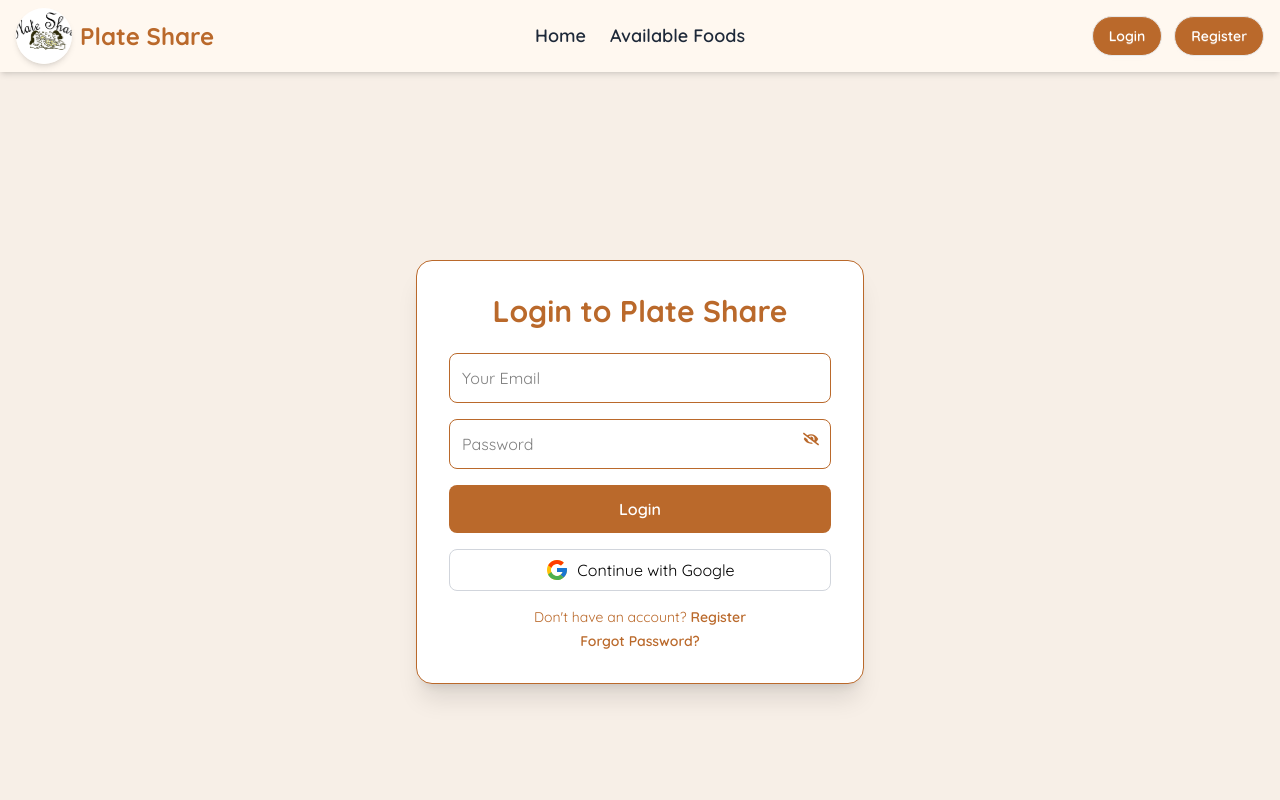
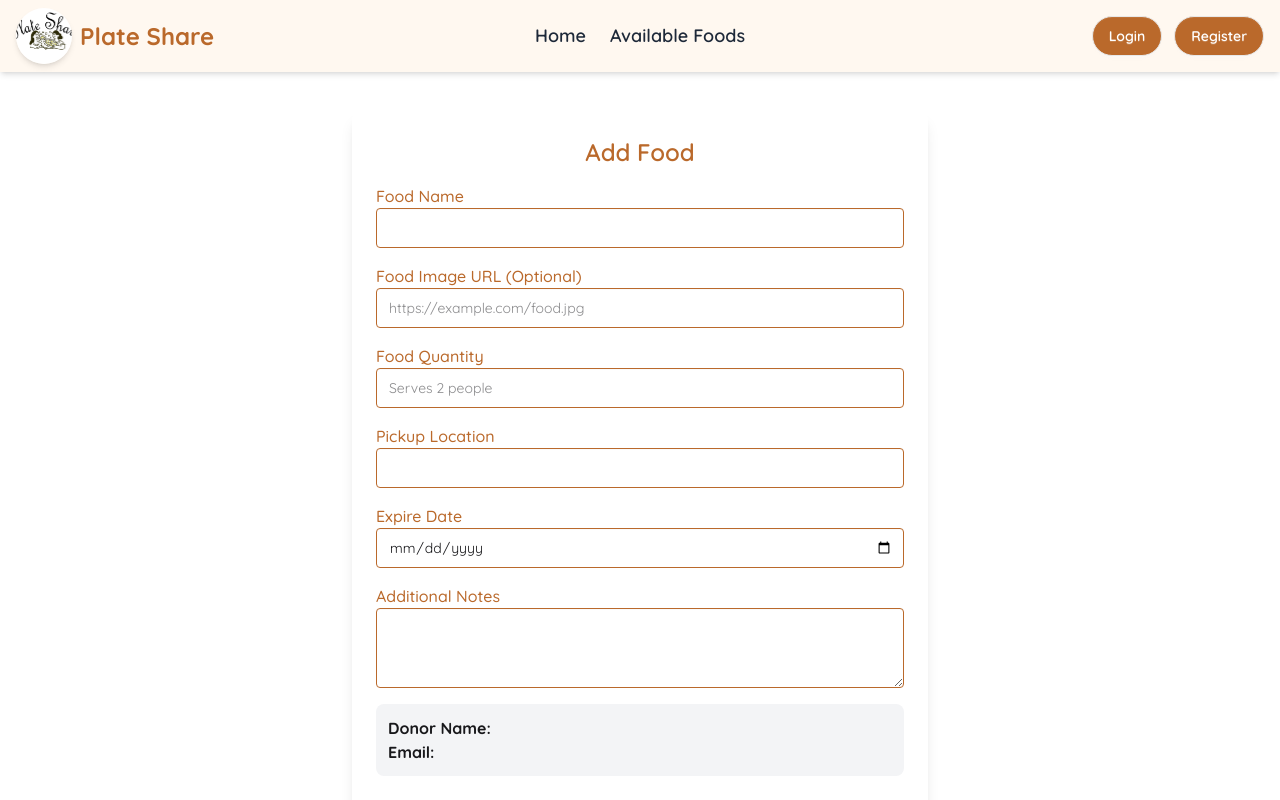
Before and after one commit to Imtius10/PlateShare, a React (Vite) app: page /addfoods in a window 1280 px wide. Before the commit this address led to /login. Shown: the top 800 px of the page. Built offline with nearby package versions, Linux system fonts and the light colour scheme; no server answers.

Commit message:
set Loading

```diff
--- a/package.json
+++ b/package.json
@@ -22,7 +22,9 @@
     "react-hook-form": "^7.68.0",
     "react-hot-toast": "^2.6.0",
     "react-icons": "^5.5.0",
+    "react-loading-indicators": "^1.0.1",
     "react-router": "^7.10.1",
+    "react-spinners": "^0.17.0",
     "react-spring": "^10.0.3",
     "react-toastify": "^11.0.5",
     "sweetalert2": "^11.26.4",
--- a/src/AuthProvider/AuthProvider.jsx
+++ b/src/AuthProvider/AuthProvider.jsx
@@ -20,6 +20,7 @@
     useEffect(() => {
         const unsubscribe = onAuthStateChanged(auth, (currentUser) => {
             setUser(currentUser);
+            setLoading(false);
         });
         return () => unsubscribe();
     }, []);
@@ -35,6 +36,7 @@
     const authData = {
 
         loading,
+        setLoading,
         user,
         setUser,
 
--- a/src/Layout/RootLayout.jsx
+++ b/src/Layout/RootLayout.jsx
@@ -1,9 +1,11 @@
-import React from 'react';
+import React, { useContext } from 'react';
 import Navbar from '../Component/Navbar/Navbar';
 import { Outlet } from 'react-router';
 import Footer from '../Component/Footer/Footer';
+import { AuthContext } from '../AuthProvider/AuthProvider';
 
 const RootLayout = () => {
+
     return (
         <div className=' flex flex-col min-h-screen max-w-8xl mx-auto'>
             <Navbar></Navbar>
--- a/src/Pages/AllFoods/AddFoods.jsx
+++ b/src/Pages/AllFoods/AddFoods.jsx
@@ -1,12 +1,14 @@
-import React, { useContext, useState } from "react";
+import React, { useContext, useState, useEffect } from "react";
 import { useForm } from "react-hook-form";
 import { AuthContext } from "../../AuthProvider/AuthProvider";
 import toast, { Toaster } from "react-hot-toast";
 
 const AddFoods = () => {
     const { user } = useContext(AuthContext);
-    const { register, handleSubmit, reset } = useForm();
+    const { register, handleSubmit, reset, watch } = useForm();
     const [loading, setLoading] = useState(false);
+
+    const imageUrl = watch("foodImageUrl"); // live preview
 
     const onSubmit = async (data) => {
         if (!user) {
@@ -14,28 +16,24 @@
             return;
         }
 
+        if (data.foodImageUrl && !/^https?:\/\/.+\.(jpg|jpeg|png|webp|gif)$/i.test(data.foodImageUrl)) {
+            toast.error("Please enter a valid image URL");
+            return;
+        }
+
         setLoading(true);
 
         try {
-            // Optional image handling
-            const imageUrl =
-                data.foodImage && data.foodImage.length > 0
-                    ? "IMAGE_LINK_WILL_BE_ADDED_LATER" // placeholder
-                    : "";
-
             const foodInfo = {
                 food_name: data.foodName,
-                food_image: imageUrl,
+                food_image: data.foodImageUrl || "",
                 food_quantity: data.foodQuantity,
                 pickup_location: data.pickupLocation,
                 expire_date: data.expireDate,
                 notes: data.notes || "",
-
-                // Auto-filled donor info
                 donator_name: user.displayName,
                 donator_email: user.email,
                 donator_image: user.photoURL || "",
-
                 food_status: "Available",
                 createdAt: new Date(),
             };
@@ -65,67 +63,75 @@
     return (
         <div className="max-w-xl mx-auto p-6 bg-white shadow-lg rounded-lg mt-10">
             <Toaster />
-            <h2 className="text-2xl font-semibold mb-4 text-center">Add Food</h2>
+            <h2 className="text-2xl font-semibold mb-4 text-center" style={{ color: "#ba692b" }}>
+                Add Food
+            </h2>
 
             <form onSubmit={handleSubmit(onSubmit)} className="space-y-4">
-
                 {/* Food Name */}
                 <div>
-                    <label className="font-medium">Food Name</label>
+                    <label className="font-medium" style={{ color: "#ba692b" }}>Food Name</label>
                     <input
                         type="text"
-                        className="input input-bordered w-full"
+                        className="input input-bordered w-full border-[#ba692b]"
                         {...register("foodName", { required: true })}
                     />
                 </div>
 
-                {/* Image Upload (optional) */}
+                {/* Image URL */}
                 <div>
-                    <label className="font-medium">Food Image (Optional)</label>
+                    <label className="font-medium" style={{ color: "#ba692b" }}>Food Image URL (Optional)</label>
                     <input
-                        type="file"
-                        className="file-input file-input-bordered w-full"
-                        {...register("foodImage")}
-                        accept="image/*"
+                        type="url"
+                        className="input input-bordered w-full border-[#ba692b]"
+                        {...register("foodImageUrl")}
+                        placeholder="https://example.com/food.jpg"
                     />
+                    {imageUrl && (
+                        <img
+                            src={imageUrl}
+                            alt="Preview"
+                            className="w-full h-48 object-cover rounded-lg mt-2 border-2 border-[#ba692b]"
+                        />
+                    )}
                 </div>
 
                 {/* Quantity */}
                 <div>
-                    <label className="font-medium">Food Quantity</label>
+                    <label className="font-medium" style={{ color: "#ba692b" }}>Food Quantity</label>
                     <input
                         type="text"
                         placeholder="Serves 2 people"
-                        className="input input-bordered w-full"
+                        className="input input-bordered w-full border-[#ba692b]"
                         {...register("foodQuantity", { required: true })}
                     />
                 </div>
 
                 {/* Pickup Location */}
                 <div>
-                    <label className="font-medium">Pickup Location</label>
+                    <label className="font-medium" style={{ color: "#ba692b" }}>Pickup Location</label>
                     <input
                         type="text"
-                        className="input input-bordered w-full"
+                        className="input input-bordered w-full border-[#ba692b]"
                         {...register("pickupLocation", { required: true })}
                     />
                 </div>
 
                 {/* Expire Date */}
                 <div>
-                    <label className="font-medium">Expire Date</label>
+                    <label className="font-medium" style={{ color: "#ba692b" }}>Expire Date</label>
                     <input
                         type="date"
-                        className="input input-bordered w-full"
+                        className="input input-bordered w-full border-[#ba692b]"
                         {...register("expireDate", { required: true })}
                     />
                 </div>
 
                 {/* Additional Notes */}
                 <div>
-                    <label className="font-medium">Additional Notes</label>
+                    <label className="font-medium" style={{ color: "#ba692b" }}>Additional Notes</label>
                     <textarea
-                        className="textarea textarea-bordered w-full"
+                        className="textarea textarea-bordered w-full border-[#ba692b]"
                         {...register("notes")}
                     ></textarea>
                 </div>
@@ -138,7 +144,8 @@
 
                 <button
                     type="submit"
-                    className="btn btn-success w-full mt-3"
+                    className="w-full mt-3 py-2 rounded-xl font-semibold text-white"
+                    style={{ backgroundColor: "#ba692b" }}
                     disabled={loading}
                 >
                     {loading ? "Adding..." : "Add Food"}
--- a/src/Pages/AllFoods/FoodDetails.jsx
+++ b/src/Pages/AllFoods/FoodDetails.jsx
@@ -3,6 +3,7 @@
 import { AuthContext } from "../../AuthProvider/AuthProvider";
 import FoodRequestsTable from "./FoodRequestsTable";
 import toast, { Toaster } from "react-hot-toast";
+import { Commet } from "react-loading-indicators";
 
 const FoodDetails = () => {
     const { id } = useParams();
@@ -72,7 +73,9 @@
         }
     };
 
-    if (loading) return <p className="text-center mt-10">Loading food details...</p>;
+    if (loading) {
+        return <div className='flex justify-center items-center mx-auto min-h-full min-w-full'><Commet color={["#673a18", "#915221", "#ba692b", "#d48244"]} /></div>
+    }
     if (!food) return <p className="text-center mt-10">Food not found</p>;
 
     const isOwner = user?.email === food.donator_email;
--- a/src/Private/PrivateRoutes.jsx
+++ b/src/Private/PrivateRoutes.jsx
@@ -1,9 +1,13 @@
 import React, { useContext } from 'react';
 import { AuthContext } from '../AuthProvider/AuthProvider';
 import { Navigate } from 'react-router';
+import { Commet } from 'react-loading-indicators';
 
 const PrivateRoutes = ({ children }) => {
-    const { user } = useContext(AuthContext);
+    const { user, loading } = useContext(AuthContext);
+    if (loading) {
+        return <div className='flex justify-center items-center mx-auto min-h-full min-w-full'><Commet color={["#673a18", "#915221", "#ba692b", "#d48244"]} /></div>
+    }
     if (user && user?.email) { return children }
     return <Navigate to={'/login'}></Navigate>
 };
--- a/src/Router/Router.jsx
+++ b/src/Router/Router.jsx
@@ -48,9 +48,8 @@
             },
             {
                 path: '/addfoods',
-                element: <PrivateRoutes>
-                    <AddFoods></AddFoods>
-                </PrivateRoutes>
+                element:<AddFoods></AddFoods>
+
             },
             {
                 path: "/food-request/:ownerEmail",
```
Also changed, not shown: src/Pages/AllFoods/AvailableFoods.jsx (+23 -16 lines), src/Pages/AllFoods/FoodOwnerRequestPanel.jsx (+6 -3 lines), src/Pages/AllFoods/FoodRequest.jsx (+4 -7 lines), src/Pages/AllFoods/MyRequest.jsx (+9 -2 lines), src/Pages/AllFoods/OwnerRequests.jsx (line endings or trailing spaces), 1 other file (tests, documents, lock files or other folders).
